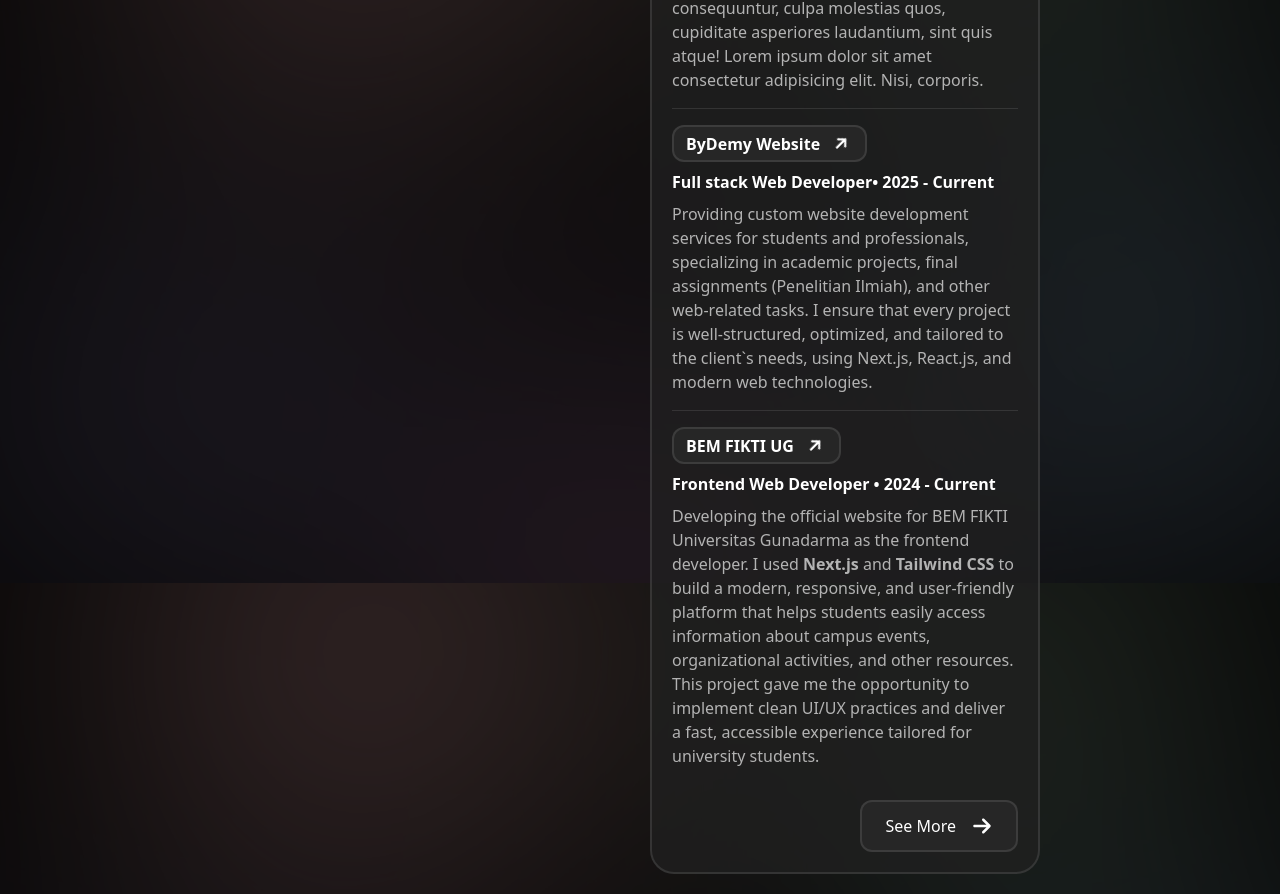
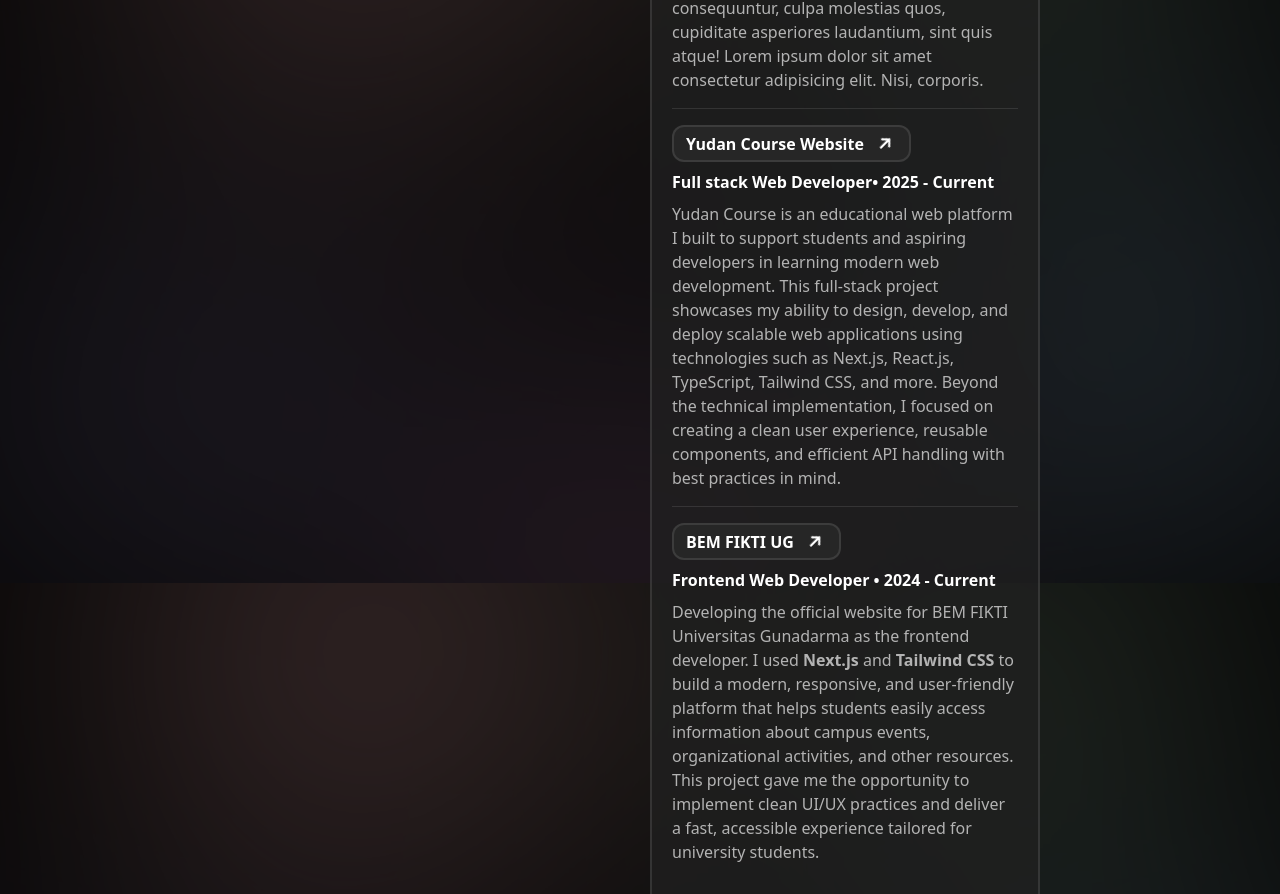
Before and after one commit to Yudann/Yudan-Portfolio, a Next.js app: page /about in a window 1280 px wide. Shown: the part 1017-1911 px from the top of the page. Built offline with nearby package versions, Linux system fonts and the light colour scheme.

Commit message:
feat: add new experience

```diff
--- a/src/components/section/about/experience.tsx
+++ b/src/components/section/about/experience.tsx
@@ -49,25 +49,28 @@
           dolor sit amet consectetur adipisicing elit. Nisi, corporis.
         </p>
       </div>
-      {/* JOKI WEBSITE */}
+      {/* Yudan Course */}
       <div className="flex flex-col items-start justify-center w-full pt-4 border-t border-black-border">
         <Link
-          href="/projects"
-          // target="_blank"
+          href="https://yudan-course.vercel.app/"
+          target="_blank"
           className="flex items-center justify-center font-semibold gap-2 py-1 px-3 border-[2px] bg-[#262626] border-black-border rounded-[12px] hover:bg-green-background transition-all duration-200"
         >
-          <span>ByDemy Website</span>
+          <span>Yudan Course Website</span>
           <GrFormNextLink size={25} className="-rotate-45" />
         </Link>
         <h1 className="font-semibold my-2">
           Full stack Web Developer• 2025 - Current
         </h1>
         <p className="mb-4">
-          Providing custom website development services for students and
-          professionals, specializing in academic projects, final assignments
-          (Penelitian Ilmiah), and other web-related tasks. I ensure that every
-          project is well-structured, optimized, and tailored to the client`s
-          needs, using Next.js, React.js, and modern web technologies.
+          Yudan Course is an educational web platform I built to support
+          students and aspiring developers in learning modern web development.
+          This full-stack project showcases my ability to design, develop, and
+          deploy scalable web applications using technologies such as Next.js,
+          React.js, TypeScript, Tailwind CSS, and more. Beyond the technical
+          implementation, I focused on creating a clean user experience,
+          reusable components, and efficient API handling with best practices in
+          mind.
         </p>
       </div>
 
```
